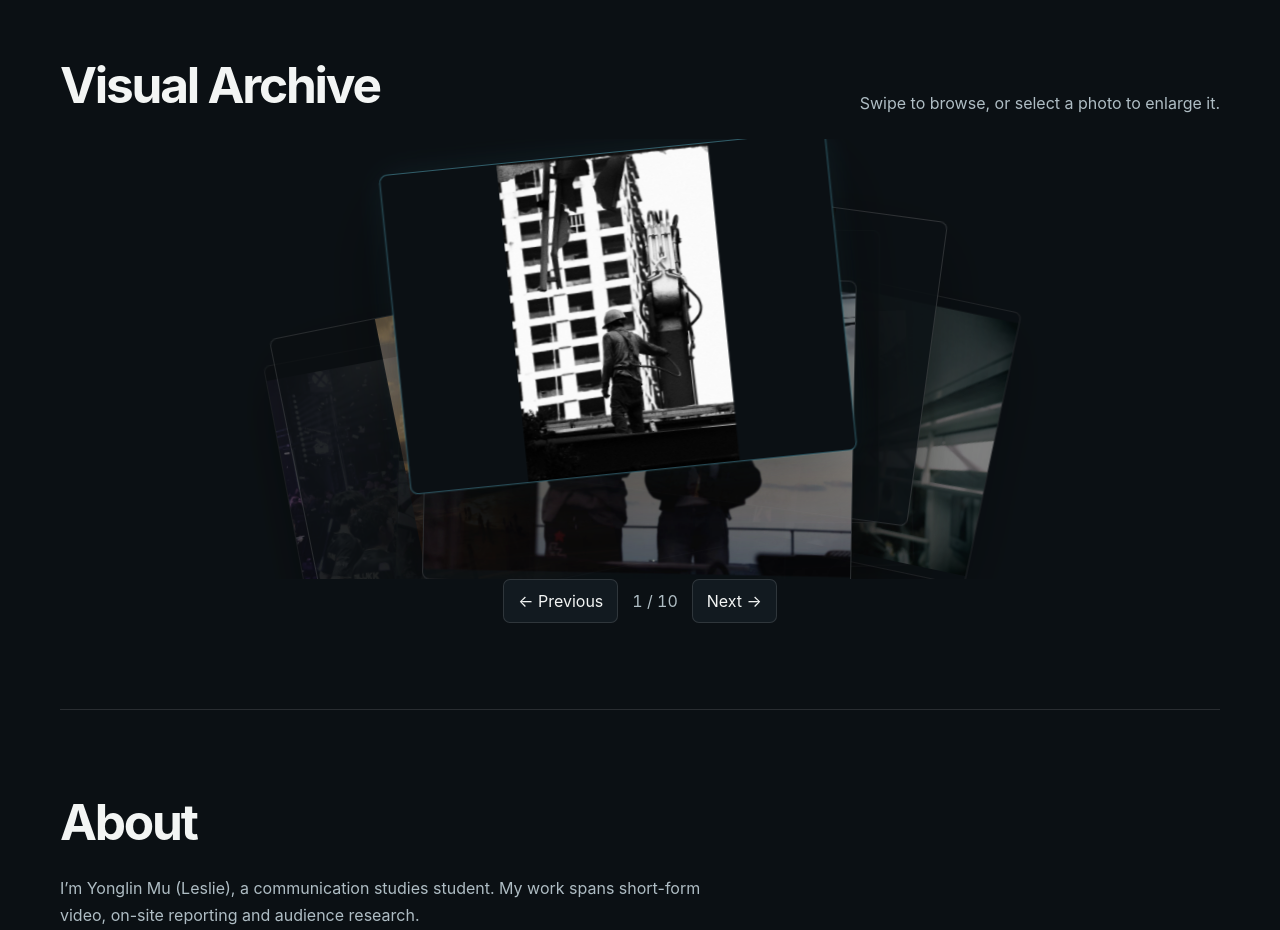
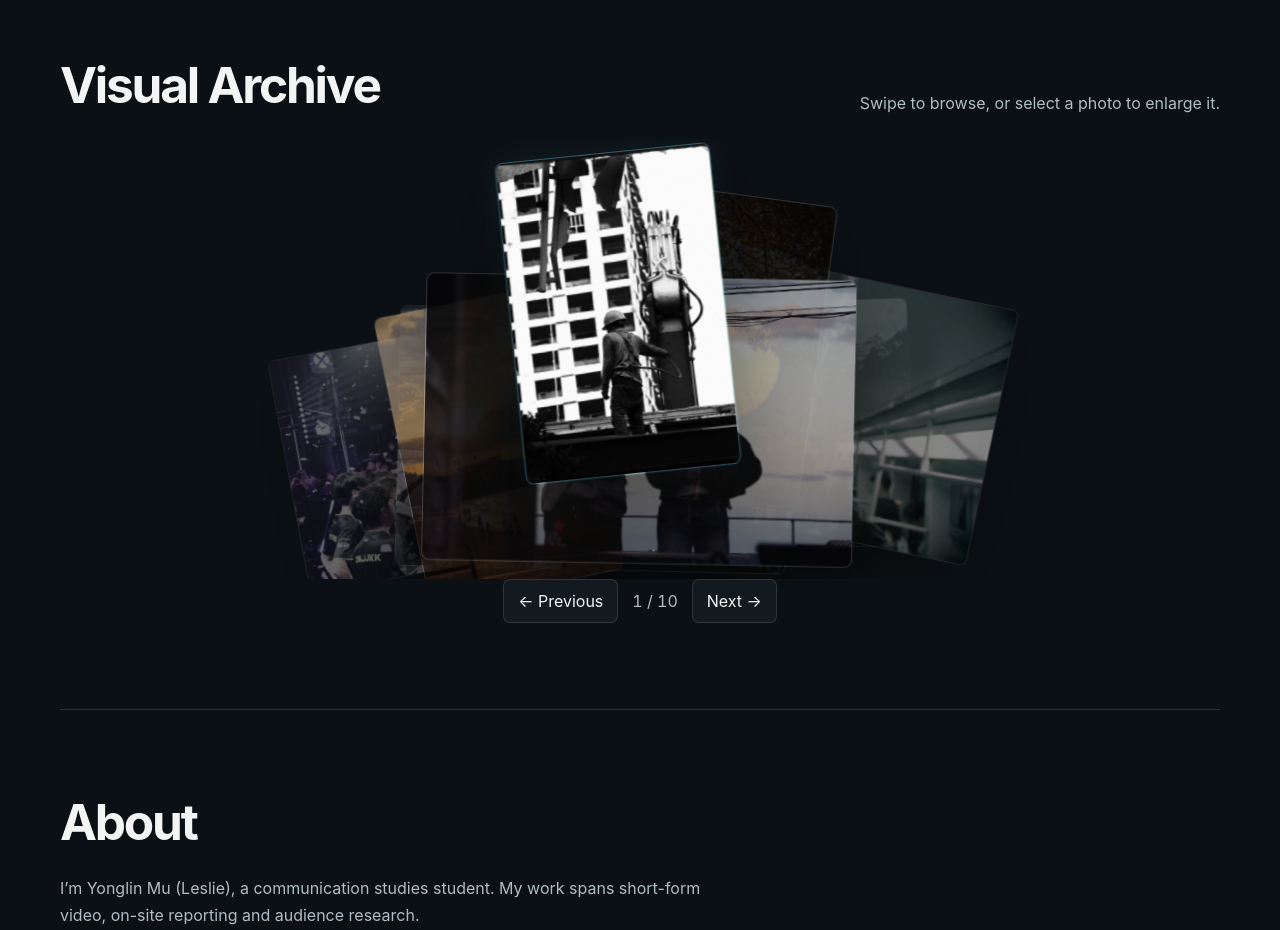
Before and after one commit to 00myl00/00myl00.github.io, a plain HTML site: page index.html in a window 1280 px wide. Shown: the part 3160-4090 px from the top of the page. Drawn offline with Linux system fonts and the light colour scheme.

Commit message:
Display gallery photos at their original aspect ratios

```diff
--- a/index.html
+++ b/index.html
@@ -669,8 +669,11 @@ h2 {
 }
 
 .lightbox img {
+  width: auto;
+  height: auto;
   max-width: min(92vw, 1180px);
-  max-height: 88vh;
+  max-height: min(88vh, calc(100dvh - 96px));
+  object-fit: contain;
   border-radius: 8px;
   box-shadow: 0 30px 100px rgba(0, 0, 0, 0.65);
 }
@@ -1031,8 +1034,14 @@ h2 { font-size: clamp(1.85rem, 4vw, 3.1rem); line-height: 1.08; letter-spacing:
 .section-heading p { margin: 0; color: var(--muted); }
 .gallery-layout { overflow: hidden; }
 .stack-gallery { min-height: clamp(240px, 62vw, 440px); margin: 0 auto; }
-.stack-card { width: min(70vw, 440px); height: clamp(155px, 48vw, 315px); overflow: hidden; background: #0b1014; }
-.stack-card img { height: 100%; object-fit: contain; }
+.stack-card { width: max-content; overflow: hidden; background: transparent; }
+.stack-card img {
+  width: auto;
+  height: auto;
+  max-width: min(70vw, 440px);
+  max-height: clamp(155px, 48vw, 315px);
+  object-fit: contain;
+}
 .gallery-controls { display: flex; align-items: center; justify-content: center; gap: 14px; }
 .gallery-controls button {
   min-height: 44px;
```
